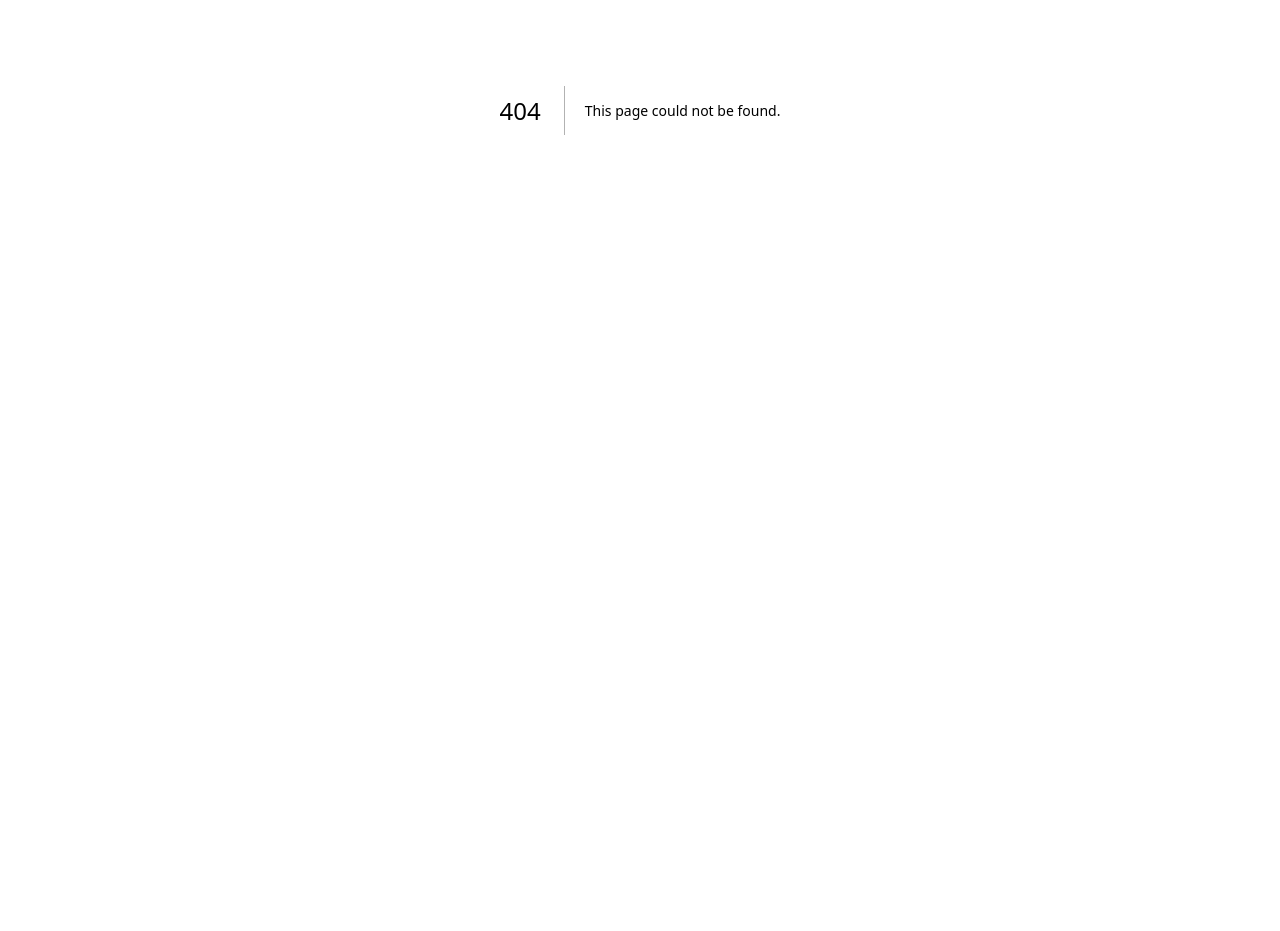
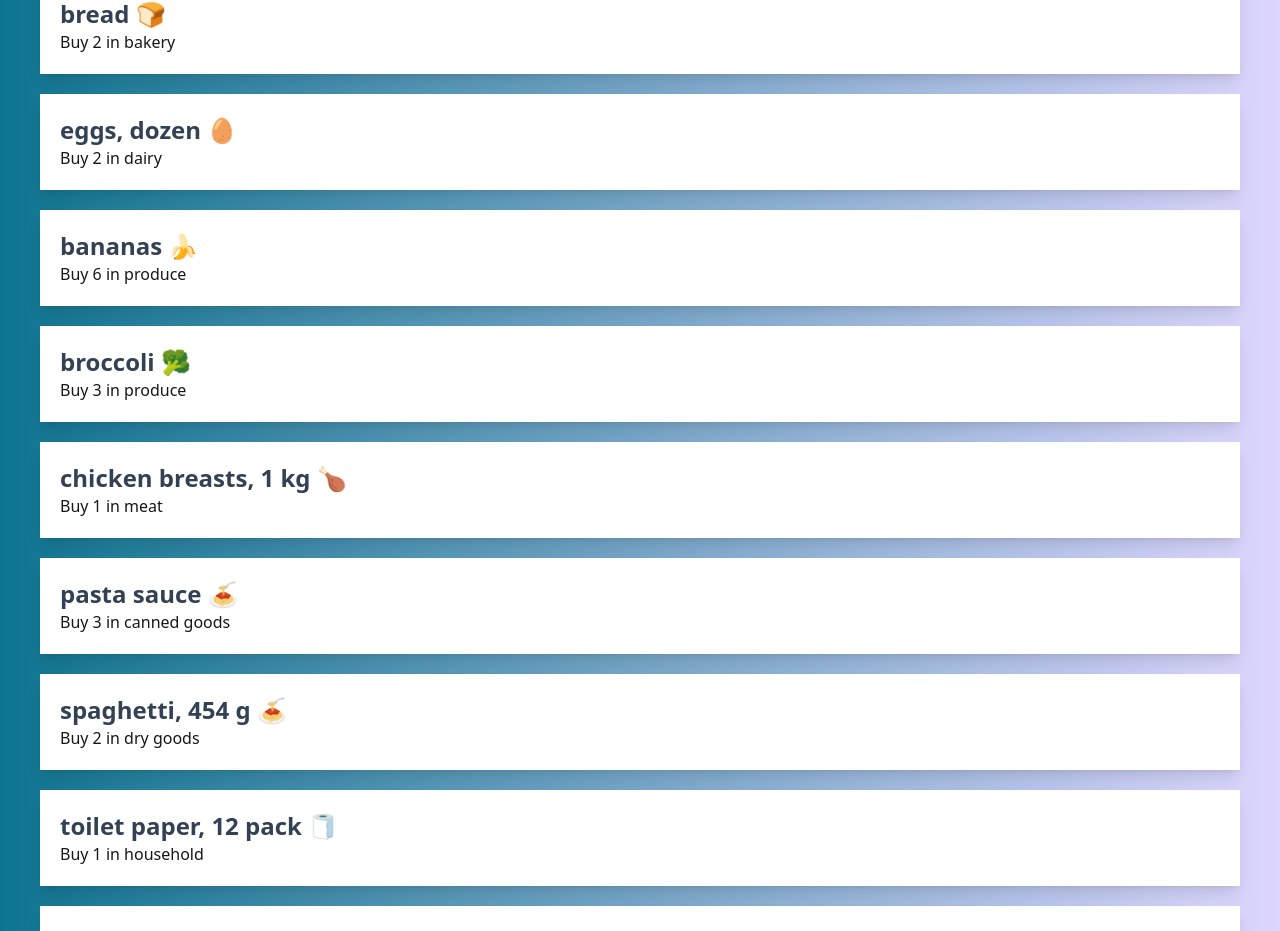
Before and after one commit to nguyenphuonguyentran/cprg306-assignments, a Next.js app: page /week-3 in a window 1280 px wide. Before the commit this address had no page. Shown: the part 290-1221 px from the top of the page. Before the commit the page ends 800 px from the top, so only its background shows below. Built offline with nearby package versions, Linux system fonts and the light colour scheme.

Commit message:
Assignment 3 - Part 1, 2
Link to Week 3 Assignment and Build the Shopping List

```diff
--- a/app/layout.js
+++ b/app/layout.js
@@ -13,7 +13,7 @@
 });
 
 export const metadata = {
-  title: "Create Next App",
+  title: "Shopping List",
   description: "Generated by create next app",
 };
 
--- a/app/page.js
+++ b/app/page.js
@@ -9,6 +9,9 @@
         <li>
           <Link href="/week-2"> Week 2 </Link>
         </li>
+        <li>
+          <Link href="/week-3"> Week 3 </Link>
+        </li>
       </ul>
     </div>
   );
--- /dev/null
+++ b/app/week-3/item-list.js
@@ -0,0 +1,151 @@
+import Item from "./item";
+
+export default function ItemList() {
+  const item1 = {
+    name: "milk, 4 L 🥛",
+    quantity: 1,
+    category: "dairy",
+  };
+
+  const item2 = {
+    name: "bread 🍞",
+    quantity: 2,
+    category: "bakery",
+  };
+
+  const item3 = {
+    name: "eggs, dozen 🥚",
+    quantity: 2,
+    category: "dairy",
+  };
+
+  const item4 = {
+    name: "bananas 🍌",
+    quantity: 6,
+    category: "produce",
+  };
+
+  const item5 = {
+    name: "broccoli 🥦",
+    quantity: 3,
+    category: "produce",
+  };
+
+  const item6 = {
+    name: "chicken breasts, 1 kg 🍗",
+    quantity: 1,
+    category: "meat",
+  };
+
+  const item7 = {
+    name: "pasta sauce 🍝",
+    quantity: 3,
+    category: "canned goods",
+  };
+
+  const item8 = {
+    name: "spaghetti, 454 g 🍝",
+    quantity: 2,
+    category: "dry goods",
+  };
+
+  const item9 = {
+    name: "toilet paper, 12 pack 🧻",
+    quantity: 1,
+    category: "household",
+  };
+
+  const item10 = {
+    name: "paper towels, 6 pack",
+    quantity: 1,
+    category: "household",
+  };
+
+  const item11 = {
+    name: "dish soap 🍽️",
+    quantity: 1,
+    category: "household",
+  };
+
+  const item12 = {
+    name: "hand soap 🧼",
+    quantity: 4,
+    category: "household",
+  };
+
+  return (
+    <main className="p-5">
+      <Item
+        name={item1.name}
+        quantity={item1.quantity}
+        category={item1.category}
+      />
+
+      <Item
+        name={item2.name}
+        quantity={item2.quantity}
+        category={item2.category}
+      />
+
+      <Item
+        name={item3.name}
+        quantity={item3.quantity}
+        category={item3.category}
+      />
+
+      <Item
+        name={item4.name}
+        quantity={item4.quantity}
+        category={item4.category}
+      />
+
+      <Item
+        name={item5.name}
+        quantity={item5.quantity}
+        category={item5.category}
+      />
+
+      <Item
+        name={item6.name}
+        quantity={item6.quantity}
+        category={item6.category}
+      />
+
+      <Item
+        name={item7.name}
+        quantity={item7.quantity}
+        category={item7.category}
+      />
+
+      <Item
+        name={item8.name}
+        quantity={item8.quantity}
+        category={item8.category}
+      />
+
+      <Item
+        name={item9.name}
+        quantity={item9.quantity}
+        category={item9.category}
+      />
+
+      <Item
+        name={item10.name}
+        quantity={item10.quantity}
+        category={item10.category}
+      />
+
+      <Item
+        name={item11.name}
+        quantity={item11.quantity}
+        category={item11.category}
+      />
+
+      <Item
+        name={item12.name}
+        quantity={item12.quantity}
+        category={item12.category}
+      />
+    </main>
+  );
+}
--- /dev/null
+++ b/app/week-3/item.js
@@ -0,0 +1,12 @@
+export default function Item({ name, quantity, category }) {
+  return (
+    <section>
+      <ul className="p-5 m-5 font-sans bg-white shadow-lg">
+        <li className="font-bold text-2xl text-slate-700">{name}</li>
+        <li>
+          Buy {quantity} in {category}
+        </li>
+      </ul>
+    </section>
+  );
+}
--- /dev/null
+++ b/app/week-3/page.js
@@ -0,0 +1,12 @@
+import ItemList from "./item-list";
+
+export default function Page() {
+  return (
+    <main className="bg-center bg-cover bg-gradient-to-r from-cyan-700 to-violet-200">
+      <h1 className="p-5 text-7xl text-transparent font-bold font-sans bg-clip-text bg-gradient-to-r from-slate-200 to-white justify-center items-center flex">
+        Shopping List
+      </h1>
+      <ItemList />
+    </main>
+  );
+}
```
